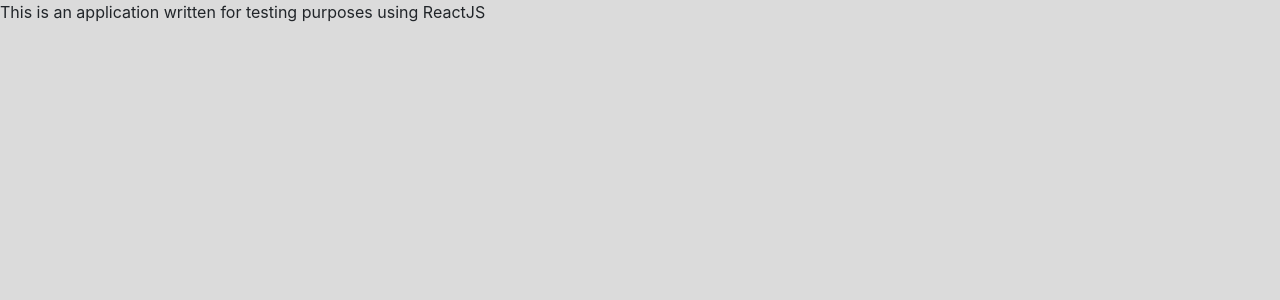
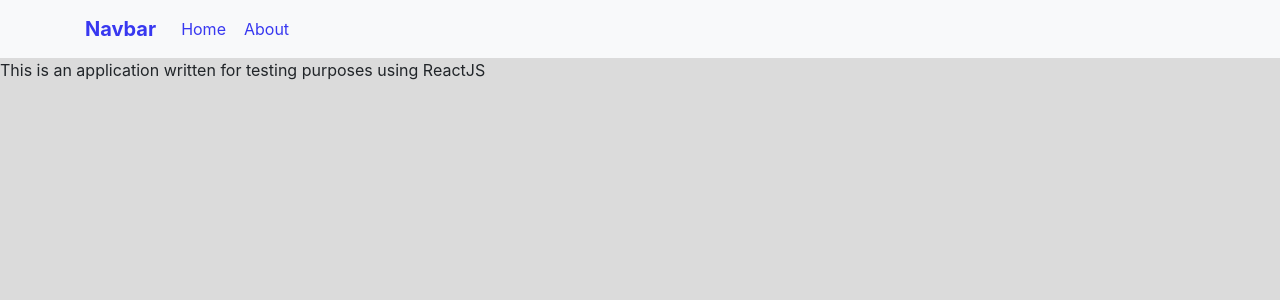
Before and after one commit to MartinKamenov/React-ToDoApp, a React (Create React App) app: page /about in a window 1280 px wide. Shown: the top 300 px of the page. Built offline with nearby package versions, Linux system fonts and the light colour scheme.

Commit message:
Improved router

```diff
--- a/src/App.js
+++ b/src/App.js
@@ -1,5 +1,4 @@
 import React, { Component } from 'react';
-import NavBar from './components/navigationBar/NavBar';
 import ToDos from './components/todos/Todos';
 
 
@@ -7,7 +6,6 @@
   render() {
     return (
       <div className="App">
-        <NavBar/>
         <ToDos/>
       </div>
     );
--- a/src/AppRoute.js
+++ b/src/AppRoute.js
@@ -2,13 +2,17 @@
 import { BrowserRouter as Router, Route } from "react-router-dom";
 import App from './App';
 import About from './components/about/About'
+import NavBar from './components/navigationBar/NavBar';
 
 const AppRoute = () => {
     return (
         <Router>
             <div>
-                <Route exact path="/" component={App} />
-                <Route path="/about" component={About} />
+                <NavBar/>
+                <div>
+                    <Route exact path="/" component={App} />
+                    <Route path="/about" component={About} />
+                </div>
             </div>
         </Router>
     );
--- a/src/index.js
+++ b/src/index.js
@@ -4,10 +4,8 @@
 import * as serviceWorker from './serviceWorker';
 import '../node_modules/bootstrap/dist/css/bootstrap.css';
 import AppRoute from './AppRoute';
-//import '../node_modules/bootstrap/dist/js/bootstrap';
 
-ReactDOM.render(
-    <AppRoute />,
+ReactDOM.render(<AppRoute />,
     document.getElementById('root'));
 
 // If you want your app to work offline and load faster, you can change
```
